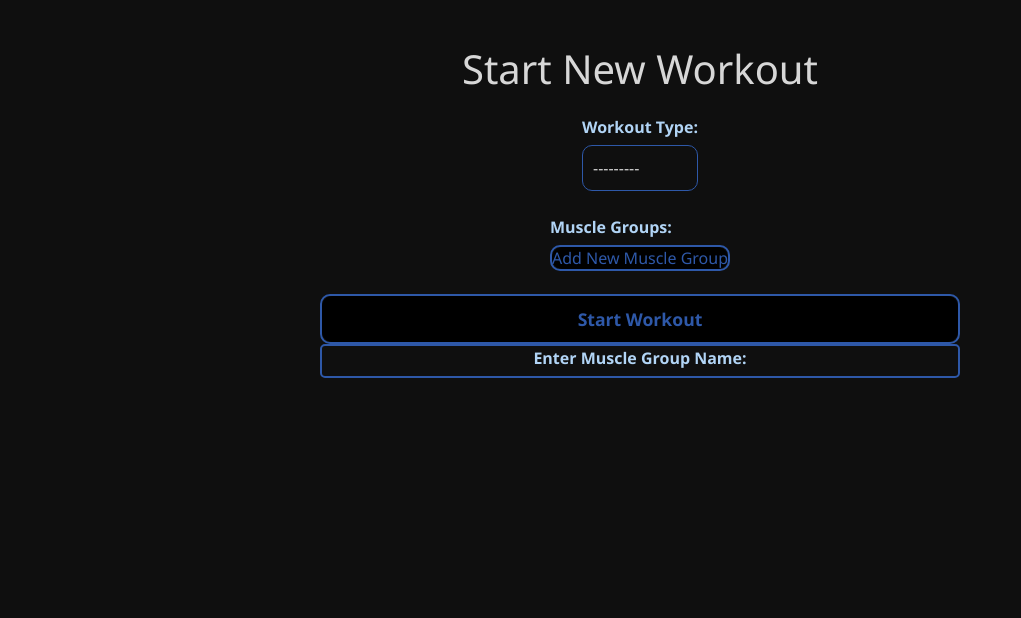
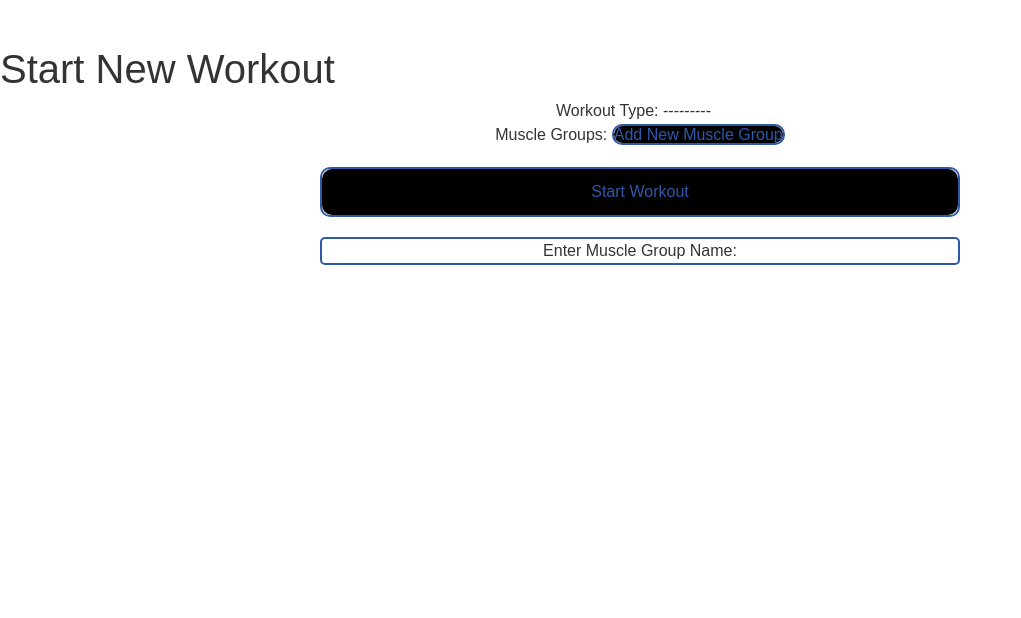
Before and after one commit to zlatin-r/body-forge, a Django app: page /workout/start/ in a window 1280 px wide. Shown: the part 111-729 px from the top of the page, without its empty margins (0-1021 px from the left). Run offline with Django 5.2, Linux system fonts and the light colour scheme; the visitor is signed in with stand-in values (Sample User, id 1).

Commit message:
changes are made

```diff
--- a/static/css/workouts/workout.css
+++ b/static/css/workouts/workout.css
@@ -1,155 +1,155 @@
-/* -------------------------------- */
-/*            VARIABLES             */
-/* -------------------------------- */
-:root {
-    --primary-blue: #2e58a8;
-    --light-blue: #b1d4f5;
-    --smoke-white: rgba(250, 250, 250, 0.85);
-    --black: #000000;
-    --bigestletters: 40px;
-    --bigletters: 30px;
-    --normalletters: 16px;
-    --border-radius: 10px;
-}
+/*!* -------------------------------- *!*/
+/*!*            VARIABLES             *!*/
+/*!* -------------------------------- *!*/
+/*:root {*/
+/*    --primary-blue: #2e58a8;*/
+/*    --light-blue: #b1d4f5;*/
+/*    --smoke-white: rgba(250, 250, 250, 0.85);*/
+/*    --black: #000000;*/
+/*    --bigestletters: 40px;*/
+/*    --bigletters: 30px;*/
+/*    --normalletters: 16px;*/
+/*    --border-radius: 10px;*/
+/*}*/
 
-/* -------------------------------- */
-/*            GENERAL               */
-/* -------------------------------- */
-body {
-    font-family: 'Segoe UI', sans-serif;
-    background-color: #0f0f0f;
-    color: var(--smoke-white);
-}
+/*!* -------------------------------- *!*/
+/*!*            GENERAL               *!*/
+/*!* -------------------------------- *!*/
+/*body {*/
+/*    font-family: 'Segoe UI', sans-serif;*/
+/*    background-color: #0f0f0f;*/
+/*    color: var(--smoke-white);*/
+/*}*/
 
-.container {
-    max-width: 800px;
-    padding: 200px 2rem;
-    background-color: rgba(255, 255, 255, 0.05);
-    border-radius: var(--border-radius);
-    box-shadow: 0 0 20px rgba(46, 88, 168, 0.1);
-}
+/*.container {*/
+/*    max-width: 800px;*/
+/*    padding: 200px 2rem;*/
+/*    background-color: rgba(255, 255, 255, 0.05);*/
+/*    border-radius: var(--border-radius);*/
+/*    box-shadow: 0 0 20px rgba(46, 88, 168, 0.1);*/
+/*}*/
 
-/* -------------------------------- */
-/*            HEADINGS              */
-/* -------------------------------- */
-.title {
-    font-size: var(--bigestletters);
-    text-align: center;
-    margin-bottom: 1rem;
-}
+/*!* -------------------------------- *!*/
+/*!*            HEADINGS              *!*/
+/*!* -------------------------------- *!*/
+/*.title {*/
+/*    font-size: var(--bigestletters);*/
+/*    text-align: center;*/
+/*    margin-bottom: 1rem;*/
+/*}*/
 
-.second-title {
-    font-size: var(--bigletters);
-    margin: 1rem 0;
-    text-align: center;
-}
+/*.second-title {*/
+/*    font-size: var(--bigletters);*/
+/*    margin: 1rem 0;*/
+/*    text-align: center;*/
+/*}*/
 
-/* -------------------------------- */
-/*            FORMS                 */
-/* -------------------------------- */
-form {
-    display: flex;
-    flex-direction: column;
-    gap: 1.5rem;
-}
+/*!* -------------------------------- *!*/
+/*!*            FORMS                 *!*/
+/*!* -------------------------------- *!*/
+/*form {*/
+/*    display: flex;*/
+/*    flex-direction: column;*/
+/*    gap: 1.5rem;*/
+/*}*/
 
-.form-group label {
-    display: block;
-    font-weight: bold;
-    margin-bottom: 0.4rem;
-    color: var(--light-blue);
-}
+/*.form-group label {*/
+/*    display: block;*/
+/*    font-weight: bold;*/
+/*    margin-bottom: 0.4rem;*/
+/*    color: var(--light-blue);*/
+/*}*/
 
-.form-group input,
-.form-group select {
-    width: 100%;
-    padding: 10px;
-    font-size: 1rem;
-    border-radius: var(--border-radius);
-    border: 1px solid var(--primary-blue);
-    background-color: transparent;
-    color: var(--smoke-white);
-}
+/*.form-group input,*/
+/*.form-group select {*/
+/*    width: 100%;*/
+/*    padding: 10px;*/
+/*    font-size: 1rem;*/
+/*    border-radius: var(--border-radius);*/
+/*    border: 1px solid var(--primary-blue);*/
+/*    background-color: transparent;*/
+/*    color: var(--smoke-white);*/
+/*}*/
 
-.form-group input:focus,
-.form-group select:focus {
-    outline: none;
-    box-shadow: 0 0 10px var(--primary-blue);
-}
+/*.form-group input:focus,*/
+/*.form-group select:focus {*/
+/*    outline: none;*/
+/*    box-shadow: 0 0 10px var(--primary-blue);*/
+/*}*/
 
-/* -------------------------------- */
-/*        FORM SET BLOCKS           */
-/* -------------------------------- */
-.form-row {
-    display: grid;
-    grid-template-columns: repeat(auto-fit, minmax(150px, 1fr));
-    gap: 1rem;
-    background-color: rgba(255, 255, 255, 0.03);
-    border: 1px solid var(--primary-blue);
-    border-radius: var(--border-radius);
-    padding: 1rem;
-}
+/*!* -------------------------------- *!*/
+/*!*        FORM SET BLOCKS           *!*/
+/*!* -------------------------------- *!*/
+/*.form-row {*/
+/*    display: grid;*/
+/*    grid-template-columns: repeat(auto-fit, minmax(150px, 1fr));*/
+/*    gap: 1rem;*/
+/*    background-color: rgba(255, 255, 255, 0.03);*/
+/*    border: 1px solid var(--primary-blue);*/
+/*    border-radius: var(--border-radius);*/
+/*    padding: 1rem;*/
+/*}*/
 
-/* -------------------------------- */
-/*            BUTTONS               */
-/* -------------------------------- */
-.submit-btn {
-    padding: 10px 20px;
-    font-size: 1.1rem;
-    font-weight: bold;
-    text-align: center;
-    border-radius: var(--border-radius);
-    width: 50%;
-    margin: 0 auto;
-    transition: all 0.3s ease;
-    border: 2px solid var(--primary-blue);
-    background-color: transparent;
-    color: var(--primary-blue);
-    cursor: pointer;
-}
+/*!* -------------------------------- *!*/
+/*!*            BUTTONS               *!*/
+/*!* -------------------------------- *!*/
+/*.submit-btn {*/
+/*    padding: 10px 20px;*/
+/*    font-size: 1.1rem;*/
+/*    font-weight: bold;*/
+/*    text-align: center;*/
+/*    border-radius: var(--border-radius);*/
+/*    width: 50%;*/
+/*    margin: 0 auto;*/
+/*    transition: all 0.3s ease;*/
+/*    border: 2px solid var(--primary-blue);*/
+/*    background-color: transparent;*/
+/*    color: var(--primary-blue);*/
+/*    cursor: pointer;*/
+/*}*/
 
-/* Blue Glow */
-.glow-on-hover:hover {
-    box-shadow: 0 0 12px 2px rgba(46, 88, 168, 0.8), 0 0 20px rgba(0, 149, 255, 0.6);
-}
+/*!* Blue Glow *!*/
+/*.glow-on-hover:hover {*/
+/*    box-shadow: 0 0 12px 2px rgba(46, 88, 168, 0.8), 0 0 20px rgba(0, 149, 255, 0.6);*/
+/*}*/
 
-/* Red Glow (for delete or cancel buttons if needed) */
-.glow-on-hover-red:hover {
-    box-shadow: 0 0 12px 2px rgba(255, 0, 0, 0.8), 0 0 20px rgba(255, 50, 50, 0.6);
-    border-color: red;
-    color: red;
-}
+/*!* Red Glow (for delete or cancel buttons if needed) *!*/
+/*.glow-on-hover-red:hover {*/
+/*    box-shadow: 0 0 12px 2px rgba(255, 0, 0, 0.8), 0 0 20px rgba(255, 50, 50, 0.6);*/
+/*    border-color: red;*/
+/*    color: red;*/
+/*}*/
 
-/* -------------------------------- */
-/*         WORKOUT SUMMARY          */
-/* -------------------------------- */
-ul {
-    list-style-type: none;
-    padding-left: 0;
-}
+/*!* -------------------------------- *!*/
+/*!*         WORKOUT SUMMARY          *!*/
+/*!* -------------------------------- *!*/
+/*ul {*/
+/*    list-style-type: none;*/
+/*    padding-left: 0;*/
+/*}*/
 
-ul li {
-    margin: 0.8rem 0;
-    padding: 0.5rem;
-    border-left: 4px solid var(--primary-blue);
-    background-color: rgba(255, 255, 255, 0.03);
-    border-radius: var(--border-radius);
-}
+/*!*ul li {*!*/
+/*!*    margin: 0.8rem 0;*!*/
+/*!*    padding: 0.5rem;*!*/
+/*!*    border-left: 4px solid var(--primary-blue);*!*/
+/*!*    background-color: rgba(255, 255, 255, 0.03);*!*/
+/*!*    border-radius: var(--border-radius);*!*/
+/*!*}*!*/
 
-/* -------------------------------- */
-/*         ANIMATIONS               */
-/* -------------------------------- */
-.fade-effect {
-    animation: fadeSlideIn 1.2s ease-out both;
-}
+/*!* -------------------------------- *!*/
+/*!*         ANIMATIONS               *!*/
+/*!* -------------------------------- *!*/
+/*.fade-effect {*/
+/*    animation: fadeSlideIn 1.2s ease-out both;*/
+/*}*/
 
-@keyframes fadeSlideIn {
-    0% {
-        opacity: 0;
-        transform: translateY(30px);
-    }
-    100% {
-        opacity: 1;
-        transform: translateY(0);
-    }
-}
+/*@keyframes fadeSlideIn {*/
+/*    0% {*/
+/*        opacity: 0;*/
+/*        transform: translateY(30px);*/
+/*    }*/
+/*    100% {*/
+/*        opacity: 1;*/
+/*        transform: translateY(0);*/
+/*    }*/
+/*}*/
```
